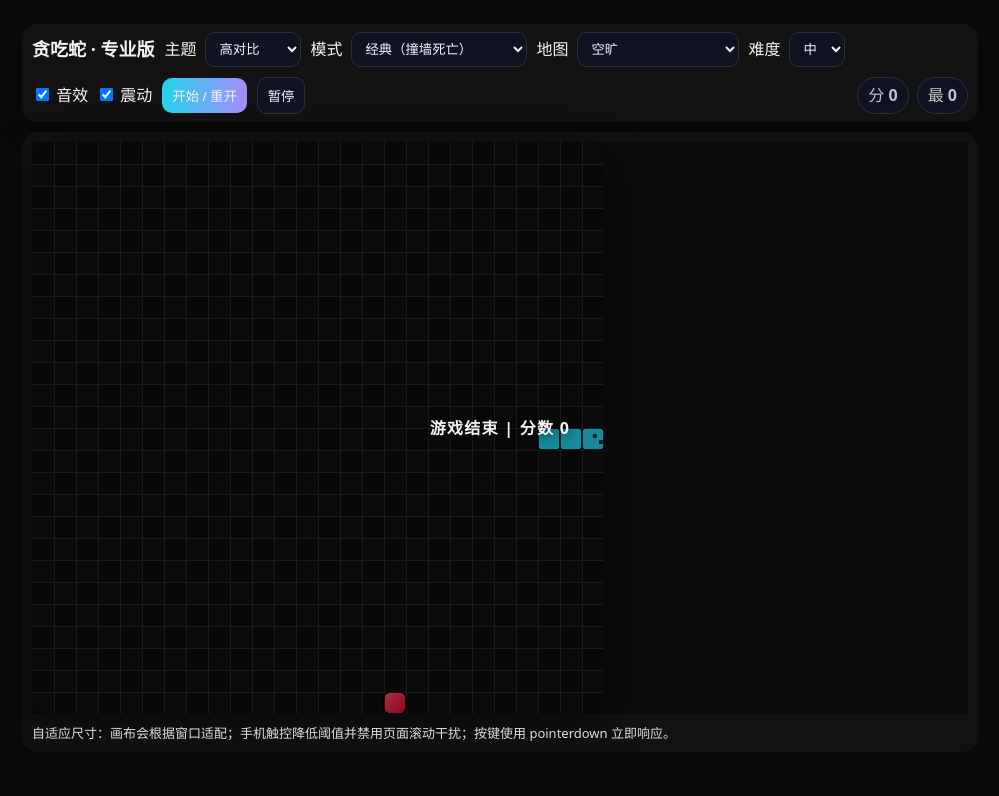
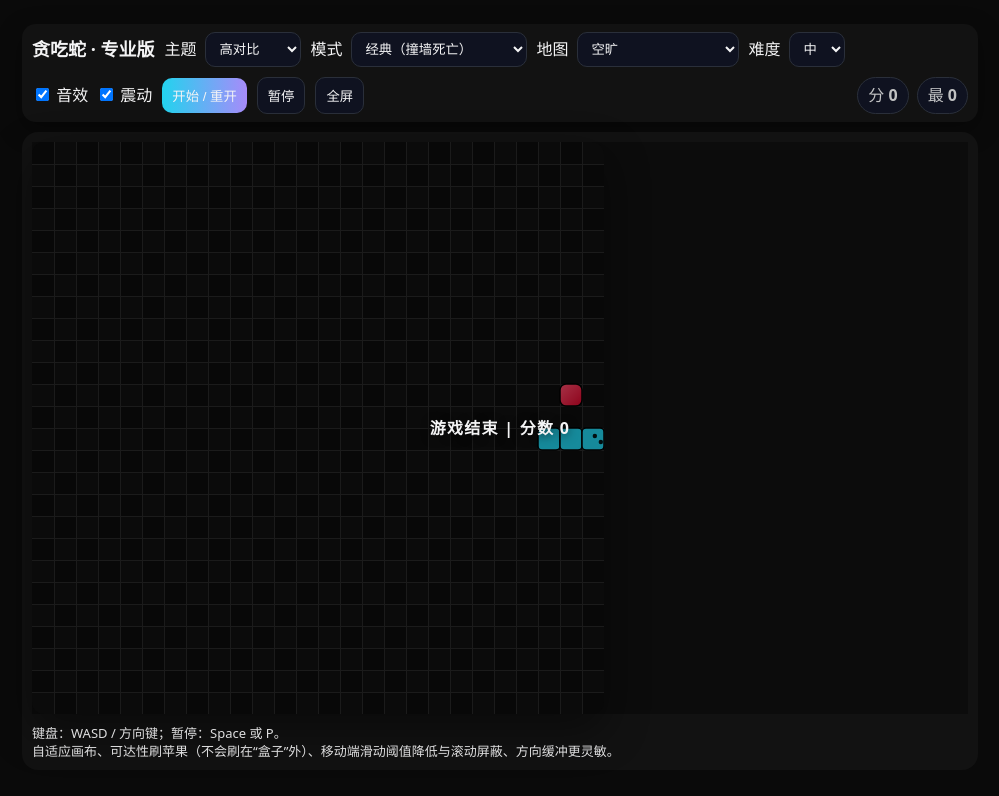
Before and after one commit to Frank-Luo69/snake, a plain HTML site: page index.html in a window 1280 px wide. Shown: the whole page, without its empty margins (140-1139 px from the left). Drawn offline with Linux system fonts and the light colour scheme.

Commit message:
Update index.html

```diff
--- a/index.html
+++ b/index.html
@@ -1,10 +1,9 @@
-
 <!doctype html>
 <html lang="zh-CN" data-theme="high">
 <head>
 <meta charset="utf-8"/>
 <meta name="viewport" content="width=device-width, initial-scale=1, maximum-scale=1"/>
-<title>贪吃蛇 · 专业版（自适应 & 高对比 & 多地图）</title>
+<title>贪吃蛇 · 专业版（最终版）</title>
 <style>
   :root{
     --bg:#0a0a0a; --panel:#121212; --grid:#2a2a2a;
@@ -15,6 +14,7 @@
     --wall:#8b5cf6; --wall-stroke:#000;
     --accent:#22d3ee; --accent2:#a78bfa; --text:#f4f4f5; --muted:#c1c2c3;
   }
+  /* 色盲友好（去红绿冲突，蓝/紫/黄系） */
   html[data-theme="cbf"]{
     --bg:#0b1020; --panel:#101522; --grid:#1b2232;
     --cell-a:#0c1322; --cell-b:#0e1528;
@@ -24,6 +24,7 @@
     --wall:#9b5de5; --wall-stroke:#030712;
     --accent:#4cc9f0; --accent2:#9b5de5; --text:#e2e8f0; --muted:#a5b4fc;
   }
+
   *{box-sizing:border-box}
   html,body{height:100%; margin:0; background:var(--bg); color:var(--text); font:16px/1.4 system-ui,-apple-system,Segoe UI,Roboto,"PingFang SC","Helvetica Neue",Arial}
   .wrap{max-width:980px; margin:12px auto; padding:12px}
@@ -52,6 +53,7 @@
 <div class="wrap">
   <div class="bar">
     <h1>贪吃蛇 · 专业版</h1>
+
     <div class="group">
       <label>主题</label>
       <select id="theme">
@@ -59,6 +61,7 @@
         <option value="cbf">色盲友好</option>
       </select>
     </div>
+
     <div class="group">
       <label>模式</label>
       <select id="mode">
@@ -66,6 +69,7 @@
         <option value="wrap">穿墙（从另一侧出来）</option>
       </select>
     </div>
+
     <div class="group">
       <label>地图</label>
       <select id="map">
@@ -76,6 +80,7 @@
         <option value="random">随机（安全区）</option>
       </select>
     </div>
+
     <div class="group">
       <label>难度</label>
       <select id="speed">
@@ -84,12 +89,16 @@
         <option value="fast">快</option>
       </select>
     </div>
+
     <div class="group">
       <label><input type="checkbox" id="snd" checked/> 音效</label>
       <label><input type="checkbox" id="vib" checked/> 震动</label>
     </div>
+
     <button class="primary" id="btnStart">开始 / 重开</button>
     <button id="btnPause" title="Space / P">暂停</button>
+    <button id="btnFull" title="全屏">全屏</button>
+
     <div class="stats">
       <div class="pill">分 <b id="score">0</b></div>
       <div class="pill">最 <b id="best">0</b></div>
@@ -108,15 +117,22 @@
     </div>
 
     <div class="hint">
-      自适应尺寸：画布会根据窗口适配；手机触控降低阈值并禁用页面滚动干扰；按键使用 pointerdown 立即响应。
+      键盘：WASD / 方向键；暂停：Space 或 P。<br/>
+      自适应画布、可达性刷苹果（不会刷在“盒子”外）、移动端滑动阈值降低与滚动屏蔽、方向缓冲更灵敏。
     </div>
   </div>
 </div>
 
 <script>
 (() => {
+  // ===== 配置 =====
   const COLS = 26, ROWS = 26;
-  let CELL = 24;
+  const BASE_SPEED = { slow:170, normal:120, fast:90 };
+  const MIN_TICK = 65, SPEED_STEP = 2, GOLD_CHANCE = 0.1, GOLD_LIFETIME = 8000;
+  const HS_KEY = "snakeFinalHS", PREF_KEY = "snakeFinalPrefs";
+
+  // ===== 画布与自适应 =====
+  let CELL = 24; // 自适应调整
   const DPR = Math.max(1, Math.min(2, window.devicePixelRatio || 1));
   const boardWrap = document.getElementById('boardWrap');
   const cv = document.getElementById('cv'), ctx = cv.getContext('2d');
@@ -135,13 +151,13 @@
   resizeToFit();
   window.addEventListener('resize', ()=>{ resizeToFit(); draw(); }, {passive:true});
 
+  // ===== UI =====
   const scoreEl = document.getElementById('score'), bestEl = document.getElementById('best');
   const modeSel = document.getElementById('mode'), speedSel = document.getElementById('speed');
   const mapSel = document.getElementById('map'), themeSel = document.getElementById('theme');
   const sndChk = document.getElementById('snd'), vibChk = document.getElementById('vib');
-  const btnStart = document.getElementById('btnStart'), btnPause = document.getElementById('btnPause');
+  const btnStart = document.getElementById('btnStart'), btnPause = document.getElementById('btnPause'), btnFull = document.getElementById('btnFull');
   const overlay = document.getElementById('overlay'), keysEl = document.getElementById('keys');
-  const HS_KEY = "snakeProHS", PREF_KEY = "snakeProPrefs";
 
   function applyTheme(v){ document.documentElement.setAttribute('data-theme', v||'high'); }
   function savePrefs(){ localStorage.setItem(PREF_KEY, JSON.stringify({ mode:modeSel.value, speed:speedSel.value, map:mapSel.value, theme:themeSel.value, snd:sndChk.checked, vib:vibChk.checked })); }
@@ -153,16 +169,18 @@
   })();
   themeSel.addEventListener('change', ()=>{ applyTheme(themeSel.value); savePrefs(); });
 
-  const KEY_MAP = { ArrowUp:[0,-1], KeyW:[0,-1], ArrowDown:[0,1], KeyS:[0,1], ArrowLeft:[-1,0], KeyA:[-1,0], ArrowRight:[1,0], KeyD:[1,0] };
+  // ===== 音效 =====
   const audio = new (window.AudioContext||window.webkitAudioContext||function(){})();
-  function beep(freq=440,dur=.06,type='square',vol=.03){ if(!sndChk.checked||!audio.createOscillator) return; const t=audio.currentTime,o=audio.createOscillator(),g=audio.createGain(); o.type=type;o.frequency.setValueAtTime(freq,t); g.gain.setValueAtTime(vol,t); g.gain.exponentialRampToValueAtTime(.0001,t+dur); o.connect(g); g.connect(audio.destination); o.start(t); o.stop(t+dur); }
+  function beep(freq=440,dur=.06,type='square',vol=.03){
+    if(!sndChk.checked || !audio.createOscillator) return;
+    const t=audio.currentTime, o=audio.createOscillator(), g=audio.createGain();
+    o.type=type; o.frequency.setValueAtTime(freq,t);
+    g.gain.setValueAtTime(vol,t); g.gain.exponentialRampToValueAtTime(.0001,t+dur);
+    o.connect(g); g.connect(audio.destination); o.start(t); o.stop(t+dur);
+  }
 
-  const BASE_SPEED = { slow:170, normal:120, fast:90 };
-  const MIN_TICK = 65, SPEED_STEP = 2, GOLD_CHANCE = 0.1, GOLD_LIFETIME = 8000;
-
-  let snake, dir, dirQueue, food, gold, score, best, alive, paused, wrapMode, tickMs, lastTick;
+  // ===== 地图（含中心安全区） =====
   let walls = [];
-
   function buildMap(kind){
     walls = [];
     const pad = 2;
@@ -171,11 +189,14 @@
     const inSafe = (x,y)=> Math.abs(x-cx)<=safeRadius && Math.abs(y-cy)<=safeRadius;
 
     if(kind==='box'){
+      // 内盒，从四边 pad 处起。避开中心安全区，防开局困死
       for(let x=pad;x<COLS-pad;x++){ if(!inSafe(x,pad)) walls.push({x,y:pad}); if(!inSafe(x,ROWS-pad-1)) walls.push({x,y:ROWS-pad-1}); }
       for(let y=pad;y<ROWS-pad;y++){ if(!inSafe(pad,y)) walls.push({x:pad,y}); if(!inSafe(COLS-pad-1,y)) walls.push({x:COLS-pad-1,y}); }
     }else if(kind==='cross'){
-      for(let x=2;x<COLS-2;x++){ if(Math.abs(x-cx)>1) walls.push({x,y:cy}); }  // 中心留 3 宽通道
-      for(let y=2;y<ROWS-2;y++){ if(Math.abs(y-cy)>1) walls.push({x:cx,y}); }  // 同上
+      // 中心留 3x3 通道
+      const cxm=(COLS/2)|0, cym=(ROWS/2)|0;
+      for(let x=2;x<COLS-2;x++){ if(Math.abs(x-cxm)>1) walls.push({x,y:cym}); }
+      for(let y=2;y<ROWS-2;y++){ if(Math.abs(y-cym)>1) walls.push({x:cxm,y}); }
     }else if(kind==='maze'){
       for(let y=2;y<ROWS-2;y+=2){
         for(let x=2;x<COLS-2;x++){
@@ -183,29 +204,83 @@
         }
       }
     }else if(kind==='random'){
-      const count = ((COLS*ROWS)*0.06)|0;
-      const set = new Set();
+      const count=((COLS*ROWS)*0.06)|0;
+      const set=new Set();
       while(set.size<count){
-        const x = 1 + (Math.random()*(COLS-2))|0;
-        const y = 1 + (Math.random()*(ROWS-2))|0;
-        if(inSafe(x,y)) continue;
-        set.add(x+','+y);
+        const x=1+(Math.random()*(COLS-2))|0;
+        const y=1+(Math.random()*(ROWS-2))|0;
+        if(inSafe(x,y)) continue; set.add(x+','+y);
       }
       set.forEach(s=>{ const [x,y]=s.split(',').map(Number); walls.push({x,y}); });
     }
   }
   const cellBlocked = c => walls.some(w=>w.x===c.x && w.y===c.y);
 
+  // ===== 状态 =====
+  const KEY_MAP = { ArrowUp:[0,-1], KeyW:[0,-1], ArrowDown:[0,1], KeyS:[0,1], ArrowLeft:[-1,0], KeyA:[-1,0], ArrowRight:[1,0], KeyD:[1,0] };
+  let snake, food, gold, dir, dirQueue, score, best, alive, paused, wrapMode, tickMs, lastTick;
+
+  // ===== 工具 =====
   const equal=(a,b)=>a.x===b.x&&a.y===b.y;
   const inSnake=c=>snake.some(s=>s.x===c.x&&s.y===c.y);
-  function randCell(){
-    let c;
-    do{ c={ x:(Math.random()*COLS)|0, y:(Math.random()*ROWS)|0 }; }
-    while(inSnake(c)||cellBlocked(c)||(food&&equal(c,food))||(gold&&equal(c,gold?.pos)));
-    return c;
+
+  // 可达性（BFS）：从蛇头出发，不穿墙；wrap 模式考虑边界穿越
+  function reachableCells(){
+    const dirs=[{x:1,y:0},{x:-1,y:0},{x:0,y:1},{x:0,y:-1}];
+    const q=[], vis=new Set();
+    const start=snake[0];
+    const key=(x,y)=>x+','+y;
+    const push=(x,y)=>{ const k=key(x,y); if(!vis.has(k)){ vis.add(k); q.push({x,y}); } };
+    push(start.x,start.y);
+    while(q.length){
+      const {x,y}=q.shift();
+      for(const d of dirs){
+        let nx=x+d.x, ny=y+d.y;
+        if(wrapMode){ nx=(nx+COLS)%COLS; ny=(ny+ROWS)%ROWS; }
+        else{ if(nx<0||nx>=COLS||ny<0||ny>=ROWS) continue; }
+        const c={x:nx,y:ny}; if(cellBlocked(c)) continue;
+        const k=key(nx,ny); if(!vis.has(k)){ vis.add(k); q.push(c); }
+      }
+    }
+    return vis;
   }
-  function spawnFood(){ food = randCell(); }
-  function maybeSpawnGold(){ if(gold) return; if(Math.random()<GOLD_CHANCE){ gold={ pos:randCell(), born:performance.now() }; setTimeout(()=>{ if(gold&&performance.now()-gold.born>=GOLD_LIFETIME) gold=null; }, GOLD_LIFETIME+60);} }
+
+  // 只从“可达集合”中刷苹果，永远不会刷在“盒子外/不可达区”
+  function spawnFromReachable(excludePositions=[]){
+    const vis=reachableCells();
+    const excl=new Set(excludePositions.map(p=>p.x+','+p.y));
+    const candidates=[];
+    for(let y=0;y<ROWS;y++){
+      for(let x=0;x<COLS;x++){
+        const k=x+','+y;
+        if(!vis.has(k)) continue;
+        if(cellBlocked({x,y})) continue;
+        if(inSnake({x,y})) continue;
+        if(excl.has(k)) continue;
+        candidates.push({x,y});
+      }
+    }
+    if(!candidates.length) return null;
+    return candidates[(Math.random()*candidates.length)|0];
+  }
+
+  function spawnFood(){
+    const p = spawnFromReachable(gold ? [gold.pos] : []);
+    food = p || null;
+    if(!food){ // 无可刷空位，视为通关
+      alive=false; overlay.textContent='通关！分数 '+score; overlay.classList.add('show'); saveBest();
+    }
+  }
+  function maybeSpawnGold(){
+    if(gold) return;
+    if(Math.random() < GOLD_CHANCE){
+      const p = spawnFromReachable(food ? [food] : []);
+      if(p){
+        gold = { pos:p, born:performance.now() };
+        setTimeout(()=>{ if(gold && performance.now()-gold.born >= GOLD_LIFETIME){ gold=null; } }, GOLD_LIFETIME+60);
+      }
+    }
+  }
 
   function pickInitialDirFrom(start){
     const candidates=[{x:1,y:0},{x:0,y:1},{x:-1,y:0},{x:0,y:-1}];
@@ -216,12 +291,17 @@
     }
     return {x:1,y:0};
   }
+
+  function setScore(v){ score=v; scoreEl.textContent=v; best=Math.max(score,+localStorage.getItem(HS_KEY)||0); bestEl.textContent=best; }
+  function saveBest(){ localStorage.setItem(HS_KEY,best); }
+
+  // ===== 初始化 / 重开 =====
   function reset(){
     buildMap(mapSel.value);
     const start={x:(COLS/2)|0, y:(ROWS/2)|0};
-    snake=[start, {x:start.x-1,y:start.y}, {x:start.x-2,y:start.y}];
-    dir = pickInitialDirFrom(start);
-    dirQueue = [];
+    snake=[start,{x:start.x-1,y:start.y},{x:start.x-2,y:start.y}];
+    dir=pickInitialDirFrom(start);
+    dirQueue=[];
     score=0; setScore(0); gold=null; alive=true; paused=false;
     wrapMode = modeSel.value==='wrap';
     tickMs = BASE_SPEED[speedSel.value]||BASE_SPEED.normal; lastTick=0;
@@ -229,45 +309,50 @@
     overlay.classList.remove('show');
     savePrefs();
   }
-  function setScore(v){ score=v; scoreEl.textContent=v; best=Math.max(score,+localStorage.getItem(HS_KEY)||0); bestEl.textContent=best; }
-  function saveBest(){ localStorage.setItem(HS_KEY,best); } (function(){ bestEl.textContent=localStorage.getItem(HS_KEY)||0; })();
+  (function initBest(){ bestEl.textContent = localStorage.getItem(HS_KEY)||0; })();
 
+  // ===== 输入（方向队列，移动端低阈值 & 阻止滚动） =====
   function queueDir(dx,dy){
     const last = dirQueue.length? dirQueue[dirQueue.length-1] : dir;
     if((dx===-last.x && dy===0) || (dy===-last.y && dx===0)) return;
     if(dx===last.x && dy===last.y) return;
-    if(dirQueue.length<2) dirQueue.push({x:dx,y:dy}); else dirQueue[1] = {x:dx,y:dy};
+    if(dirQueue.length<2) dirQueue.push({x:dx,y:dy}); else dirQueue[1]={x:dx,y:dy};
   }
+
   window.addEventListener('keydown', e=>{
     if(e.code==='Space'||e.code==='KeyP'){ togglePause(); e.preventDefault(); return; }
     const v = KEY_MAP[e.code]; if(!v) return;
-    queueDir(v[0], v[1]); e.preventDefault();
+    queueDir(v[0],v[1]); e.preventDefault();
   });
 
+  // 触控：降低阈值并阻止页面滚动
   let touchStart=null;
   cv.addEventListener('touchstart', e=>{ touchStart=e.touches[0]; e.preventDefault(); }, {passive:false});
   cv.addEventListener('touchmove', e=>{
     if(!touchStart) return;
     const dx = e.touches[0].clientX - touchStart.clientX;
     const dy = e.touches[0].clientY - touchStart.clientY;
-    if(Math.abs(dx)+Math.abs(dy) < 12) { e.preventDefault(); return; }
+    if(Math.abs(dx)+Math.abs(dy) < 12){ e.preventDefault(); return; }
     const v = Math.abs(dx)>Math.abs(dy) ? (dx>0?[1,0]:[-1,0]) : (dy>0?[0,1]:[0,-1]);
-    queueDir(v[0],v[1]);
-    touchStart = null;
+    queueDir(v[0],v[1]); touchStart=null;
     if(vibChk.checked && navigator.vibrate) navigator.vibrate(8);
     e.preventDefault();
   }, {passive:false});
   cv.addEventListener('touchend', e=>{ touchStart=null; e.preventDefault(); }, {passive:false});
 
+  // 屏幕方向键：pointerdown 更灵敏
   keysEl.addEventListener('pointerdown', e=>{
-    const k = e.target.getAttribute('data-k'); if(!k) return;
-    const v = {ArrowUp:[0,-1],ArrowDown:[0,1],ArrowLeft:[-1,0],ArrowRight:[1,0]}[k];
-    queueDir(v[0],v[1]);
-    if(vibChk.checked && navigator.vibrate) navigator.vibrate(8);
+    const k=e.target.getAttribute('data-k'); if(!k) return;
+    const v={ArrowUp:[0,-1],ArrowDown:[0,1],ArrowLeft:[-1,0],ArrowRight:[1,0]}[k];
+    queueDir(v[0],v[1]); if(vibChk.checked && navigator.vibrate) navigator.vibrate(8);
   });
+
+  // 可见性变化自动暂停
+  document.addEventListener('visibilitychange', ()=>{ if(document.hidden) { paused=true; overlay.textContent='暂停'; overlay.classList.add('show'); } });
 
   function togglePause(){ if(!alive) return; paused=!paused; overlay.textContent='暂停'; overlay.classList.toggle('show',paused); }
 
+  // ===== 主循环 =====
   function step(ts){
     requestAnimationFrame(step);
     if(!alive||paused) return;
@@ -277,18 +362,19 @@
     lastTick = ts;
 
     if(dirQueue.length){
-      const nd = dirQueue.shift();
-      if(!((nd.x===-dir.x && nd.y===0)||(nd.y===-dir.y && nd.x===0))){ dir = nd; }
+      const nd=dirQueue.shift();
+      if(!((nd.x===-dir.x && nd.y===0)||(nd.y===-dir.y && nd.x===0))){ dir=nd; }
     }
 
-    let nx = snake[0].x + dir.x, ny = snake[0].y + dir.y;
+    let nx=snake[0].x+dir.x, ny=snake[0].y+dir.y;
     if(wrapMode){ nx=(nx+COLS)%COLS; ny=(ny+ROWS)%ROWS; }
     else{ if(nx<0||nx>=COLS||ny<0||ny>=ROWS) return gameOver(); }
-    const head = {x:nx,y:ny};
+
+    const head={x:nx,y:ny};
     if(inSnake(head) || cellBlocked(head)) return gameOver();
 
     let grew=false;
-    if(equal(head,food)){
+    if(food && equal(head,food)){
       grew=true; setScore(score+1); spawnFood(); maybeSpawnGold();
       tickMs = Math.max(MIN_TICK, tickMs - SPEED_STEP);
       beep(760,.055,'square',.03);
@@ -303,8 +389,35 @@
     draw();
   }
 
+  // ===== 绘制 =====
+  function getCss(n){ return getComputedStyle(document.documentElement).getPropertyValue(n).trim(); }
+
+  function drawBlock(gx,gy,r,fill,stroke){
+    const x=gx*CELL,y=gy*CELL,w=CELL,h=CELL,cr=r; ctx.fillStyle=fill;
+    ctx.beginPath();
+    ctx.moveTo(x+cr,y); ctx.arcTo(x+w,y,x+w,y+h,cr); ctx.arcTo(x+w,y+h,x,y+h,cr);
+    ctx.arcTo(x,y+h,x,y,cr); ctx.arcTo(x,y,x+w,y,cr); ctx.closePath(); ctx.fill();
+    if(stroke){ ctx.strokeStyle=stroke; ctx.lineWidth=1.5; ctx.stroke(); }
+  }
+
+  function drawCandy(gx,gy,kind='food',glow=false){
+    const x=gx*CELL+CELL/2,y=gy*CELL+CELL/2; const g=ctx.createLinearGradient(x-CELL/2,y-CELL/2,x+CELL/2,y+CELL/2);
+    if(kind==='gold'){ g.addColorStop(0,getCss('--gold-a')); g.addColorStop(1,getCss('--gold-b')); }
+    else{ g.addColorStop(0,getCss('--food-a')); g.addColorStop(1,getCss('--food-b')); }
+    drawBlock(gx,gy,6,g, kind==='gold'?getCss('--gold-stroke'):getCss('--food-stroke'));
+    if(glow){
+      ctx.save(); ctx.globalAlpha=.65; ctx.beginPath(); ctx.arc(x,y,CELL*.48,0,Math.PI*2);
+      const rad=ctx.createRadialGradient(x,y,4,x,y,CELL*.49);
+      if(kind==='gold'){ rad.addColorStop(0,'rgba(253,224,71,.9)'); rad.addColorStop(1,'rgba(253,224,71,0)'); }
+      else{ rad.addColorStop(0,'rgba(239,68,68,.9)'); rad.addColorStop(1,'rgba(239,68,68,0)'); }
+      ctx.fillStyle=rad; ctx.fill(); ctx.restore();
+    }
+  }
+
+  function headGradient(){ const g=ctx.createLinearGradient(0,0,CELL,CELL); g.addColorStop(0,getCss('--snake-head')); g.addColorStop(1,getCss('--snake')); return g; }
+
   function draw(){
-    const W=cv.width/DPR, H=cv.height/DPR;
+    const W=cv.width/DPR,H=cv.height/DPR;
     ctx.fillStyle=getCss('--cell-a'); ctx.fillRect(0,0,W,H);
     for(let y=0;y<ROWS;y++) for(let x=0;x<COLS;x++) if(((x+y)&1)===1){ ctx.fillStyle=getCss('--cell-b'); ctx.fillRect(x*CELL,y*CELL,CELL,CELL); }
     ctx.strokeStyle=getCss('--grid'); ctx.lineWidth=1;
@@ -312,37 +425,33 @@
     for(let x=1;x<COLS;x++){ ctx.moveTo(x*CELL+.5,0); ctx.lineTo(x*CELL+.5,ROWS*CELL); }
     for(let y=1;y<ROWS;y++){ ctx.moveTo(0,y*CELL+.5); ctx.lineTo(COLS*CELL,y*CELL+.5); }
     ctx.stroke();
+
     for(const w of walls){ drawBlock(w.x,w.y,6,getCss('--wall'),getCss('--wall-stroke')); }
-    drawCandy(food.x,food.y,'food'); if(gold){ drawCandy(gold.pos.x,gold.pos.y,'gold',true); }
+
+    if(food) drawCandy(food.x,food.y,'food');
+    if(gold) drawCandy(gold.pos.x,gold.pos.y,'gold',true);
+
     for(let i=snake.length-1;i>=1;i--){ drawBlock(snake[i].x,snake[i].y,4,getCss('--snake'),getCss('--snake-stroke')); }
     drawBlock(snake[0].x,snake[0].y,4,headGradient(),getCss('--snake-stroke'));
-    ctx.fillStyle='rgba(0,0,0,.9)';
-    const h=snake[0], ex=h.x*CELL+CELL/2+(dir.x*CELL*.22), ey=h.y*CELL+CELL/2+(dir.y*CELL*.22);
-    ctx.beginPath(); ctx.arc(ex-3,ey-3,2.2,0,Math.PI*2); ctx.fill(); ctx.beginPath(); ctx.arc(ex+3,ey+3,2.2,0,Math.PI*2); ctx.fill();
+
+    // 眼睛
+    ctx.fillStyle='rgba(0,0,0,.9)'; const h=snake[0];
+    const ex=h.x*CELL+CELL/2+(dir.x*CELL*.22), ey=h.y*CELL+CELL/2+(dir.y*CELL*.22);
+    ctx.beginPath(); ctx.arc(ex-3,ey-3,2.2,0,Math.PI*2); ctx.fill();
+    ctx.beginPath(); ctx.arc(ex+3,ey+3,2.2,0,Math.PI*2); ctx.fill();
   }
-  function getCss(n){ return getComputedStyle(document.documentElement).getPropertyValue(n).trim(); }
-  function drawBlock(gx,gy,r,fill,stroke){
-    const x=gx*CELL,y=gy*CELL,w=CELL,h=CELL,cr=r; ctx.fillStyle=fill;
-    ctx.beginPath(); ctx.moveTo(x+cr,y); ctx.arcTo(x+w,y,x+w,y+h,cr); ctx.arcTo(x+w,y+h,x,y+h,cr); ctx.arcTo(x,y+h,x,y,cr); ctx.arcTo(x,y,x+w,y,cr); ctx.closePath(); ctx.fill();
-    if(stroke){ ctx.strokeStyle=stroke; ctx.lineWidth=1.5; ctx.stroke(); }
-  }
-  function drawCandy(gx,gy,kind='food',glow=false){
-    const x=gx*CELL+CELL/2,y=gy*CELL+CELL/2; const g=ctx.createLinearGradient(x-CELL/2,y-CELL/2,x+CELL/2,y+CELL/2);
-    if(kind==='gold'){ g.addColorStop(0,getCss('--gold-a')); g.addColorStop(1,getCss('--gold-b')); } else { g.addColorStop(0,getCss('--food-a')); g.addColorStop(1,getCss('--food-b')); }
-    drawBlock(gx,gy,6,g, kind==='gold'?getCss('--gold-stroke'):getCss('--food-stroke'));
-    if(glow){ ctx.save(); ctx.globalAlpha=.65; ctx.beginPath(); ctx.arc(x,y,CELL*.48,0,Math.PI*2);
-      const rad=ctx.createRadialGradient(x,y,4,x,y,CELL*.49);
-      if(kind==='gold'){ rad.addColorStop(0,'rgba(253,224,71,.9)'); rad.addColorStop(1,'rgba(253,224,71,0)'); }
-      else{ rad.addColorStop(0,'rgba(239,68,68,.9)'); rad.addColorStop(1,'rgba(239,68,68,0)'); }
-      ctx.fillStyle=rad; ctx.fill(); ctx.restore(); }
-  }
-  function headGradient(){ const g=ctx.createLinearGradient(0,0,CELL,CELL); g.addColorStop(0,getCss('--snake-head')); g.addColorStop(1,getCss('--snake')); return g; }
 
   function gameOver(){ alive=false; paused=false; overlay.textContent=`游戏结束 | 分数 ${score}`; overlay.classList.add('show'); beep(180,.12,'sawtooth',.05); saveBest(); }
   function start(){ reset(); resizeToFit(); overlay.textContent='暂停'; draw(); }
 
+  // ===== 事件绑定 =====
   btnStart.addEventListener('click', start);
   btnPause.addEventListener('click', togglePause);
+  btnFull.addEventListener('click', ()=>{
+    const el = boardWrap;
+    if(document.fullscreenElement){ document.exitFullscreen?.(); }
+    else{ el.requestFullscreen?.(); }
+  });
   mapSel.addEventListener('change', ()=>{ start(); });
   modeSel.addEventListener('change', savePrefs);
   speedSel.addEventListener('change', savePrefs);
@@ -350,6 +459,7 @@
   document.getElementById('vib').addEventListener('change', savePrefs);
   window.addEventListener('pointerdown', ()=>{ if(audio.resume) audio.resume(); }, {once:true});
 
+  // ===== 启动 =====
   requestAnimationFrame(step);
   start();
 })();
```
